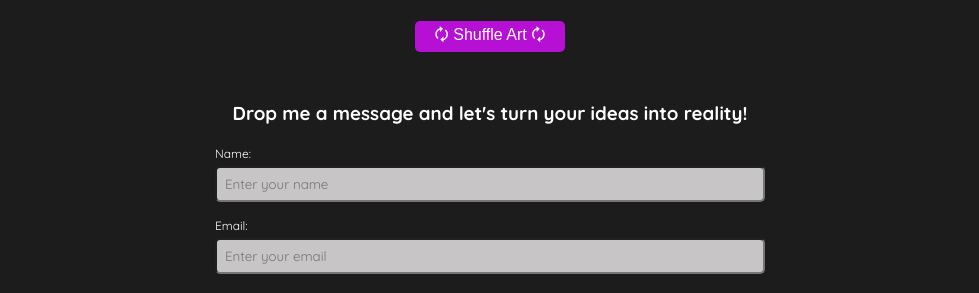
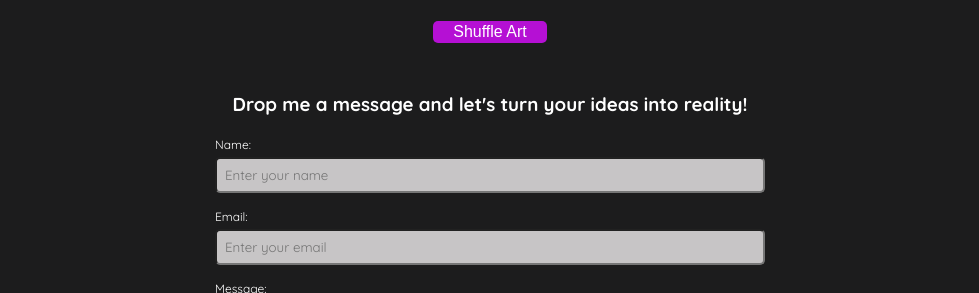
Before and after one commit to azwaryoga/pixel-art, a plain HTML site: page index.html in a window 1280 px wide. Shown: the part 807-1100 px from the top of the page, without its empty margins (150-1129 px from the left). Drawn offline with Linux system fonts and the light colour scheme.

Commit message:
Update index.html

```diff
--- a/index.html
+++ b/index.html
@@ -36,7 +36,7 @@
                 <a><div class="gallery" id="imageGallery"></div></a>
 
                 <!-- &#10227 &#128260 -->
-                <button onclick="shuffleImages()"> &#128472; Shuffle Art &#128472;</button>
+                <button onclick="shuffleImages()">Shuffle Art</button>
             </section>
 
             <section id="section3">
```
